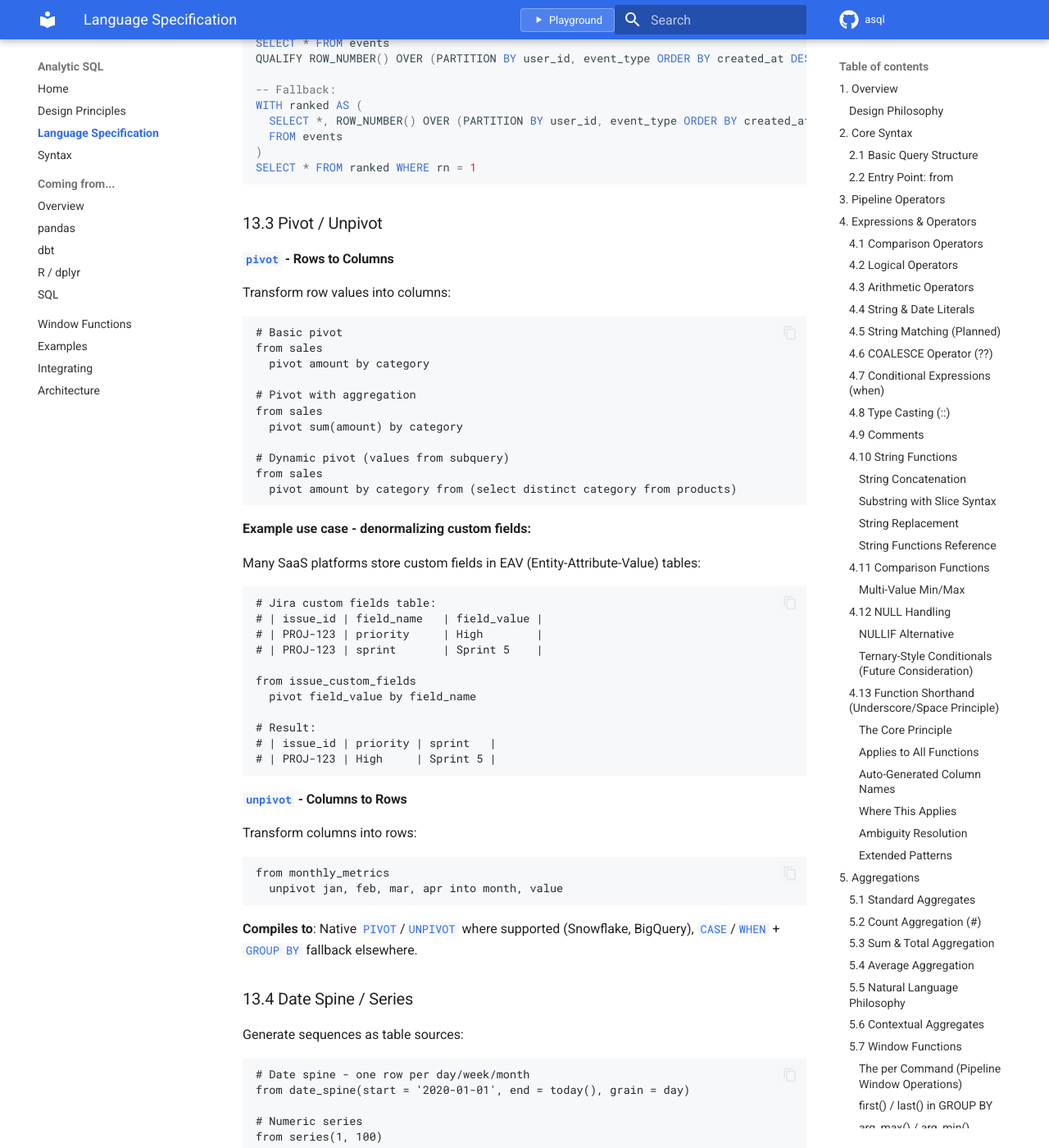
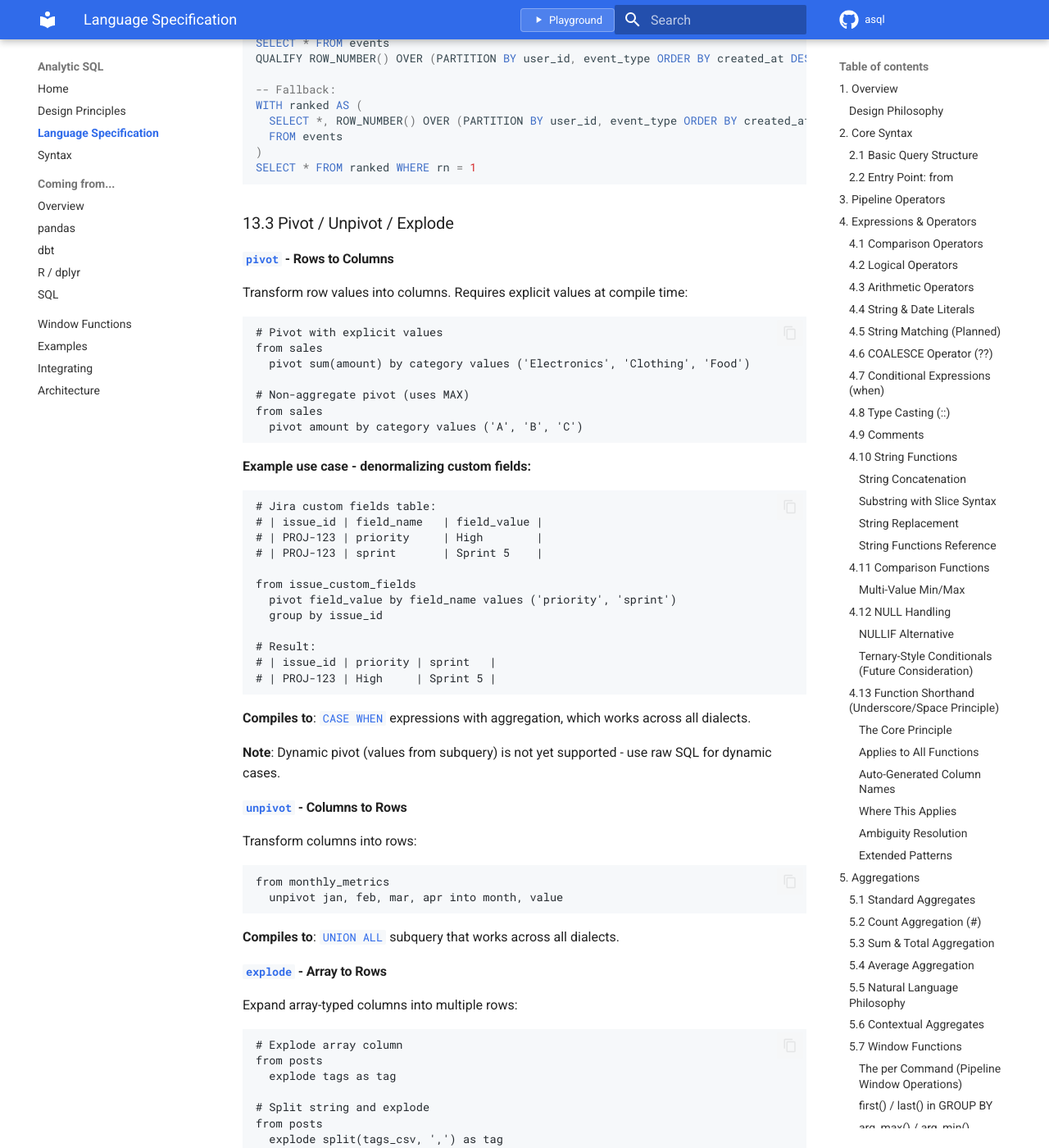
Before and after one commit to davefowler/asql, an MkDocs documentation site: the page built from docs/spec.md, in a window 1280 px wide and 1400 px high, scrolled down 41501 px. Shown: the whole window at 82% size. Built offline with MkDocs 1.6.1 and Material for MkDocs 9.7.7, drawn with Linux system fonts in a browser that asks for light colours; nearby versions of some CDN libraries; comment, search, counter and statistics services are not loaded; some of the changed text lies outside the part shown.

Commit message:
pivot explode

````diff
--- a/docs/spec.md
+++ b/docs/spec.md
@@ -1908,29 +1908,23 @@ WITH ranked AS (
 SELECT * FROM ranked WHERE rn = 1
 ```
 
-### 13.3 Pivot / Unpivot
+### 13.3 Pivot / Unpivot / Explode
 
 #### `pivot` - Rows to Columns
 
-Transform row values into columns:
-
-```asql
-# Basic pivot
+Transform row values into columns. Requires explicit values at compile time:
+
+```asql
+# Pivot with explicit values
 from sales
-  pivot amount by category
-
-# Pivot with aggregation
+  pivot sum(amount) by category values ('Electronics', 'Clothing', 'Food')
+
+# Non-aggregate pivot (uses MAX)
 from sales
-  pivot sum(amount) by category
-
-# Dynamic pivot (values from subquery)
-from sales
-  pivot amount by category from (select distinct category from products)
+  pivot amount by category values ('A', 'B', 'C')
 ```
 
 **Example use case - denormalizing custom fields:**
-
-Many SaaS platforms store custom fields in EAV (Entity-Attribute-Value) tables:
 
 ```asql
 # Jira custom fields table:
@@ -1939,13 +1933,18 @@ Many SaaS platforms store custom fields in EAV (Entity-Attribute-Value) tables:
 # | PROJ-123 | sprint       | Sprint 5    |
 
 from issue_custom_fields
-  pivot field_value by field_name
+  pivot field_value by field_name values ('priority', 'sprint')
+  group by issue_id
 
 # Result:
 # | issue_id | priority | sprint   |
 # | PROJ-123 | High     | Sprint 5 |
 ```
 
+**Compiles to**: `CASE WHEN` expressions with aggregation, which works across all dialects.
+
+**Note**: Dynamic pivot (values from subquery) is not yet supported - use raw SQL for dynamic cases.
+
 #### `unpivot` - Columns to Rows
 
 Transform columns into rows:
@@ -1955,7 +1954,28 @@ from monthly_metrics
   unpivot jan, feb, mar, apr into month, value
 ```
 
-**Compiles to**: Native `PIVOT`/`UNPIVOT` where supported (Snowflake, BigQuery), `CASE`/`WHEN` + `GROUP BY` fallback elsewhere.
+**Compiles to**: `UNION ALL` subquery that works across all dialects.
+
+#### `explode` - Array to Rows
+
+Expand array-typed columns into multiple rows:
+
+```asql
+# Explode array column
+from posts
+  explode tags as tag
+
+# Split string and explode
+from posts
+  explode split(tags_csv, ',') as tag
+```
+
+**Compiles to**:
+- **Postgres/DuckDB**: `UNNEST(array) AS alias`
+- **BigQuery**: `CROSS JOIN UNNEST(array) AS alias`
+- **Snowflake**: `CROSS JOIN (SELECT value AS alias FROM TABLE(FLATTEN(...)))`
+
+This is the inverse of `array_agg()` / `array agg`.
 
 ### 13.4 Date Spine / Series
 
@@ -2058,8 +2078,9 @@ select safe_divide(revenue, users) as revenue_per_user
 | `rename` | Rename columns | `rename id as user_id` |
 | `replace` | Replace column values | `replace name with upper(name)` |
 | `deduplicate by` | Remove duplicates | `deduplicate by user_id order by -date` |
-| `pivot ... by` | Rows to columns | `pivot amount by category` |
+| `pivot ... by ... values` | Rows to columns | `pivot sum(amount) by category values ('A', 'B')` |
 | `unpivot ... into` | Columns to rows | `unpivot jan, feb into month, value` |
+| `explode ... as` | Array to rows | `explode tags as tag` |
 | `date_spine()` | Generate date sequence | `from date_spine(start='2024-01-01', end=today(), grain=day)` |
 | `series()` | Generate number sequence | `from series(1, 100)` |
 | `union()` | Union with alignment | `from union(t1, t2, t3)` |
````
Also changed, not shown: SPEC.md (+2 -0 lines), ai_notes/FEATURE_STATUS.md (+4 -3 lines), ai_notes/pandas-python-notebooks-learnings.md (+8 -17 lines), docs/status.md (+5 -4 lines), 1 other file.
